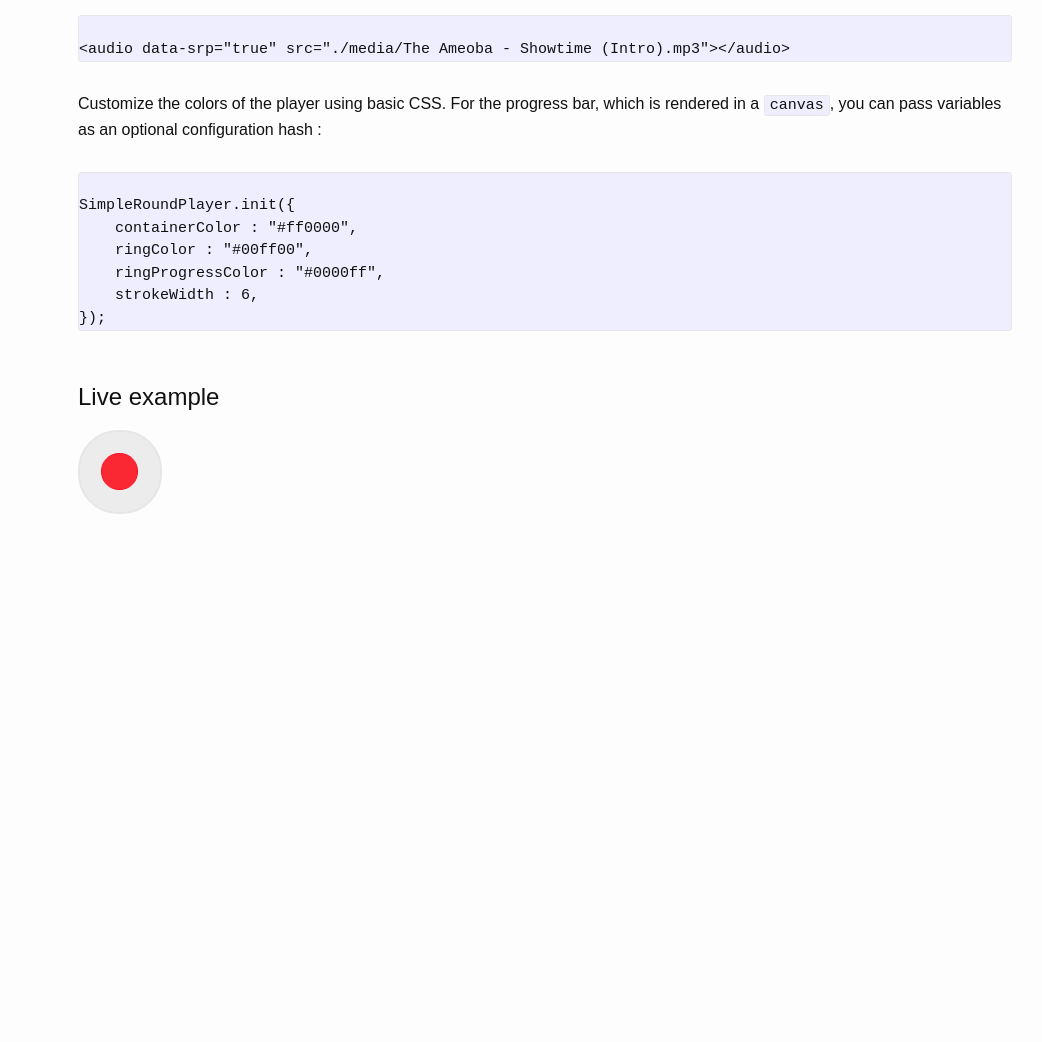
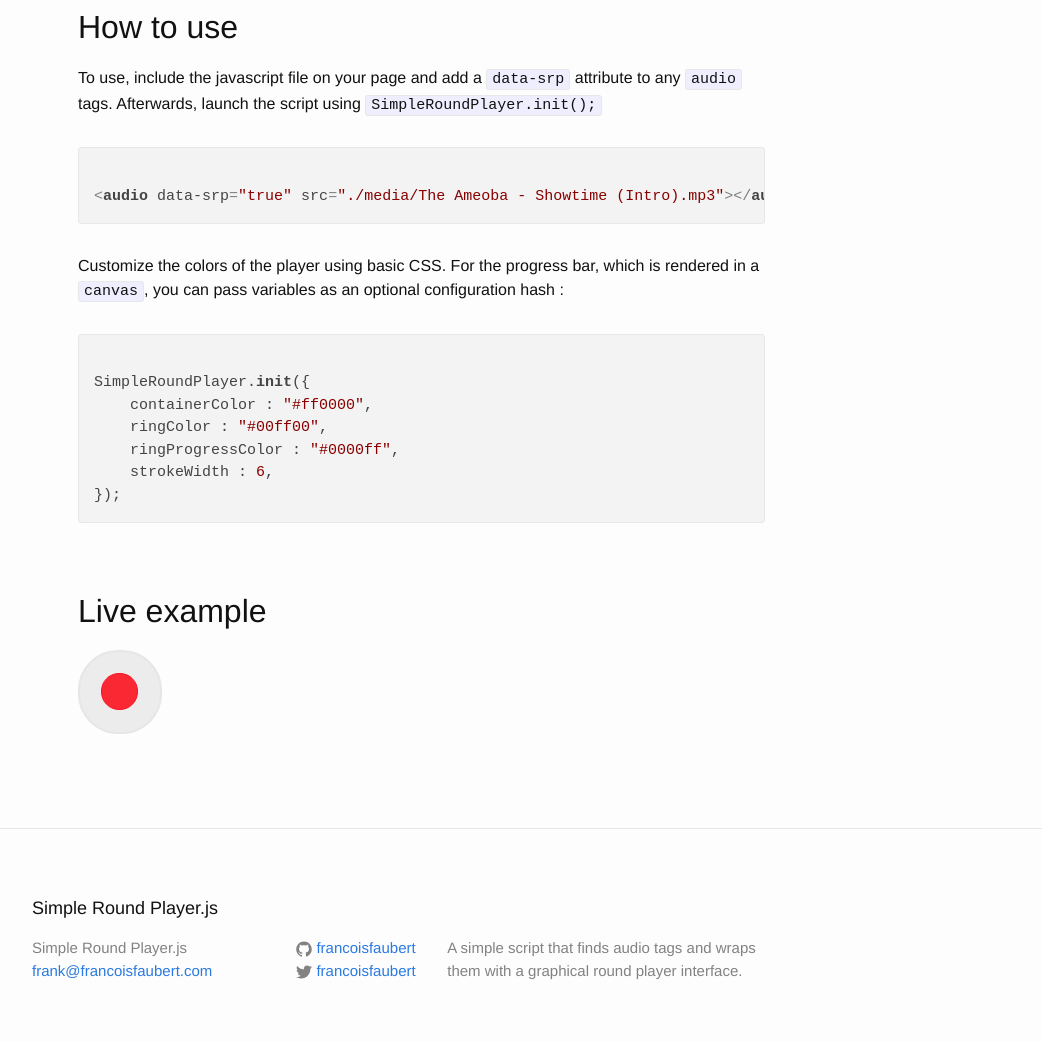
Before and after one commit to francoisfaubert/simple-round-player, a plain HTML site: page index.html in a window 1280 px wide. Shown: the part 637-1679 px from the top of the page, without its empty margins (238-1280 px from the left). Before the commit the page ends 1151 px from the top, so only its background shows below. Drawn offline with nearby package versions, Linux system fonts and the light colour scheme.

Commit message:
also copied the html

```diff
--- a/css/styles.css
+++ b/css/styles.css
@@ -123,6 +123,8 @@ h2 { margin-top: 2em; }
 
 pre { padding: 0; margin: 2em auto; }
 
+.row { margin-right: -webkit-calc(20% + (30px * 2)); margin-right: calc(20% + (30px * 2)); margin-bottom: 4em; }
+.row h1 span { font-weight: bold; color: #800; margin-right: 1em; }
 
 /** Syntax highlighting styles */
 .highlight { background: #fff; }
--- a/index.html
+++ b/index.html
@@ -17,26 +17,56 @@
         <link rel="stylesheet" href="css/styles.css">
         <link rel="stylesheet" href="//cdnjs.cloudflare.com/ajax/libs/highlight.js/8.4/styles/default.min.css">
         <script src="//cdnjs.cloudflare.com/ajax/libs/highlight.js/8.4/highlight.min.js"></script>
+        <script>
+        (function(i,s,o,g,r,a,m){i['GoogleAnalyticsObject']=r;i[r]=i[r]||function(){
+        (i[r].q=i[r].q||[]).push(arguments)},i[r].l=1*new Date();a=s.createElement(o),
+        m=s.getElementsByTagName(o)[0];a.async=1;a.src=g;m.parentNode.insertBefore(a,m)
+        })(window,document,'script','//www.google-analytics.com/analytics.js','ga');
+        ga('create', 'UA-1624062-3', 'auto');
+        ga('send', 'pageview');
+        </script>
 
 
-        <!-- Requirements for the script to work -->
+        <!-- Requirements -->
         <script src="http://code.jquery.com/jquery-1.11.1.min.js"></script>
         <script src="js/simple-round-player.js"></script>
         <link rel="stylesheet" href="css/simple-round-player.css">
-        <!-- / Requirements for the script to work -->
-
-        <style type="text/css">body { font-family: arial, sans; }</style>
+        <!-- / Requirements -->
     </head>
 
     <body>
 
-        <header>
-            <h1>Simple Round Player.js</h1>
-            <p>A simple script that finds audio tags and wraps them with a graphical round player interface</p>
+        <header class="site-header">
+
+            <nav class="site-nav">
+              <a href="#" class="menu-icon">
+                <svg viewBox="0 0 18 15">
+                  <path fill="#424242" d="M18,1.484c0,0.82-0.665,1.484-1.484,1.484H1.484C0.665,2.969,0,2.304,0,1.484l0,0C0,0.665,0.665,0,1.484,0 h15.031C17.335,0,18,0.665,18,1.484L18,1.484z"/>
+                  <path fill="#424242" d="M18,7.516C18,8.335,17.335,9,16.516,9H1.484C0.665,9,0,8.335,0,7.516l0,0c0-0.82,0.665-1.484,1.484-1.484 h15.031C17.335,6.031,18,6.696,18,7.516L18,7.516z"/>
+                  <path fill="#424242" d="M18,13.516C18,14.335,17.335,15,16.516,15H1.484C0.665,15,0,14.335,0,13.516l0,0 c0-0.82,0.665-1.484,1.484-1.484h15.031C17.335,12.031,18,12.696,18,13.516L18,13.516z"/>
+                </svg>
+              </a>
+
+              <div class="trigger">
+                  <a class="page-link" href="https://github.com/francoisfaubert/simple-round-player/">Github</a>
+              </div>
+            </nav>
+
+            <h1><a class="site-title" href="/wordpress-mvc/">Simple Round Player.js</a></h1>
+
         </header>
 
 
-        <article>
+        <div class="page-content">
+            <div class="post">
+
+                <article class="post-content">
+                    <div class="step">
+                        <h1>Simple Round Player.js<</h1>
+                        <p class="lead">A simple script that finds audio tags and wraps them with a graphical round player interface.</p>
+                    </div>
+
+                    <div class="row">
                         <h2>Requirements</h2>
                         <ul>
                             <li>jQuery</li>
@@ -70,7 +100,56 @@ SimpleRoundPlayer.init({
                         <h2>Live example</h2>
                         <audio data-srp="true" src="./media/The Ameoba - Showtime (Intro).mp3"></audio>
                         <script>$(function(){ SimpleRoundPlayer.init(); });</script>
+                    </div>
 
                 </article>
+            </div>
+    </div>
+
+    <footer class="site-footer">
+      <div class="wrapper">
+        <h2 class="footer-heading">Simple Round Player.js</h2>
+
+        <div class="footer-col-wrapper">
+          <div class="footer-col  footer-col-1">
+            <ul class="contact-list">
+              <li>Simple Round Player.js</li>
+              <li><a href="mailto:frank@francoisfaubert.com">frank@francoisfaubert.com</a></li>
+            </ul>
+          </div>
+
+          <div class="footer-col  footer-col-2">
+            <ul class="social-media-list">
+              <li>
+                <a href="https://github.com/francoisfaubert">
+                  <span class="icon  icon--github">
+                    <svg viewBox="0 0 16 16">
+                      <path fill="#828282" d="M7.999,0.431c-4.285,0-7.76,3.474-7.76,7.761 c0,3.428,2.223,6.337,5.307,7.363c0.388,0.071,0.53-0.168,0.53-0.374c0-0.184-0.007-0.672-0.01-1.32 c-2.159,0.469-2.614-1.04-2.614-1.04c-0.353-0.896-0.862-1.135-0.862-1.135c-0.705-0.481,0.053-0.472,0.053-0.472 c0.779,0.055,1.189,0.8,1.189,0.8c0.692,1.186,1.816,0.843,2.258,0.645c0.071-0.502,0.271-0.843,0.493-1.037 C4.86,11.425,3.049,10.76,3.049,7.786c0-0.847,0.302-1.54,0.799-2.082C3.768,5.507,3.501,4.718,3.924,3.65 c0,0,0.652-0.209,2.134,0.796C6.677,4.273,7.34,4.187,8,4.184c0.659,0.003,1.323,0.089,1.943,0.261 c1.482-1.004,2.132-0.796,2.132-0.796c0.423,1.068,0.157,1.857,0.077,2.054c0.497,0.542,0.798,1.235,0.798,2.082 c0,2.981-1.814,3.637-3.543,3.829c0.279,0.24,0.527,0.713,0.527,1.437c0,1.037-0.01,1.874-0.01,2.129 c0,0.208,0.14,0.449,0.534,0.373c3.081-1.028,5.302-3.935,5.302-7.362C15.76,3.906,12.285,0.431,7.999,0.431z"/>
+                    </svg>
+                  </span>
+                  <span class="username">francoisfaubert</span>
+                </a>
+              </li>
+              <li>
+                <a href="https://twitter.com/francoisfaubert">
+                  <span class="icon  icon--twitter">
+                    <svg viewBox="0 0 16 16">
+                      <path fill="#828282" d="M15.969,3.058c-0.586,0.26-1.217,0.436-1.878,0.515c0.675-0.405,1.194-1.045,1.438-1.809
+                      c-0.632,0.375-1.332,0.647-2.076,0.793c-0.596-0.636-1.446-1.033-2.387-1.033c-1.806,0-3.27,1.464-3.27,3.27 c0,0.256,0.029,0.506,0.085,0.745C5.163,5.404,2.753,4.102,1.14,2.124C0.859,2.607,0.698,3.168,0.698,3.767 c0,1.134,0.577,2.135,1.455,2.722C1.616,6.472,1.112,6.325,0.671,6.08c0,0.014,0,0.027,0,0.041c0,1.584,1.127,2.906,2.623,3.206 C3.02,9.402,2.731,9.442,2.433,9.442c-0.211,0-0.416-0.021-0.615-0.059c0.416,1.299,1.624,2.245,3.055,2.271 c-1.119,0.877-2.529,1.4-4.061,1.4c-0.264,0-0.524-0.015-0.78-0.046c1.447,0.928,3.166,1.469,5.013,1.469 c6.015,0,9.304-4.983,9.304-9.304c0-0.142-0.003-0.283-0.009-0.423C14.976,4.29,15.531,3.714,15.969,3.058z"/>
+                    </svg>
+                  </span>
+                  <span class="username">francoisfaubert</span>
+                </a>
+              </li>
+            </ul>
+          </div>
+
+          <div class="footer-col  footer-col-3">
+            <p class="text">A simple script that finds audio tags and wraps them with a graphical round player interface.</p>
+          </div>
+        </div>
+      </div>
+    </footer>
+    <script>hljs.initHighlightingOnLoad();</script>
   </body>
 </html>
```
Lines whose indentation alone changed are shown as unchanged.
